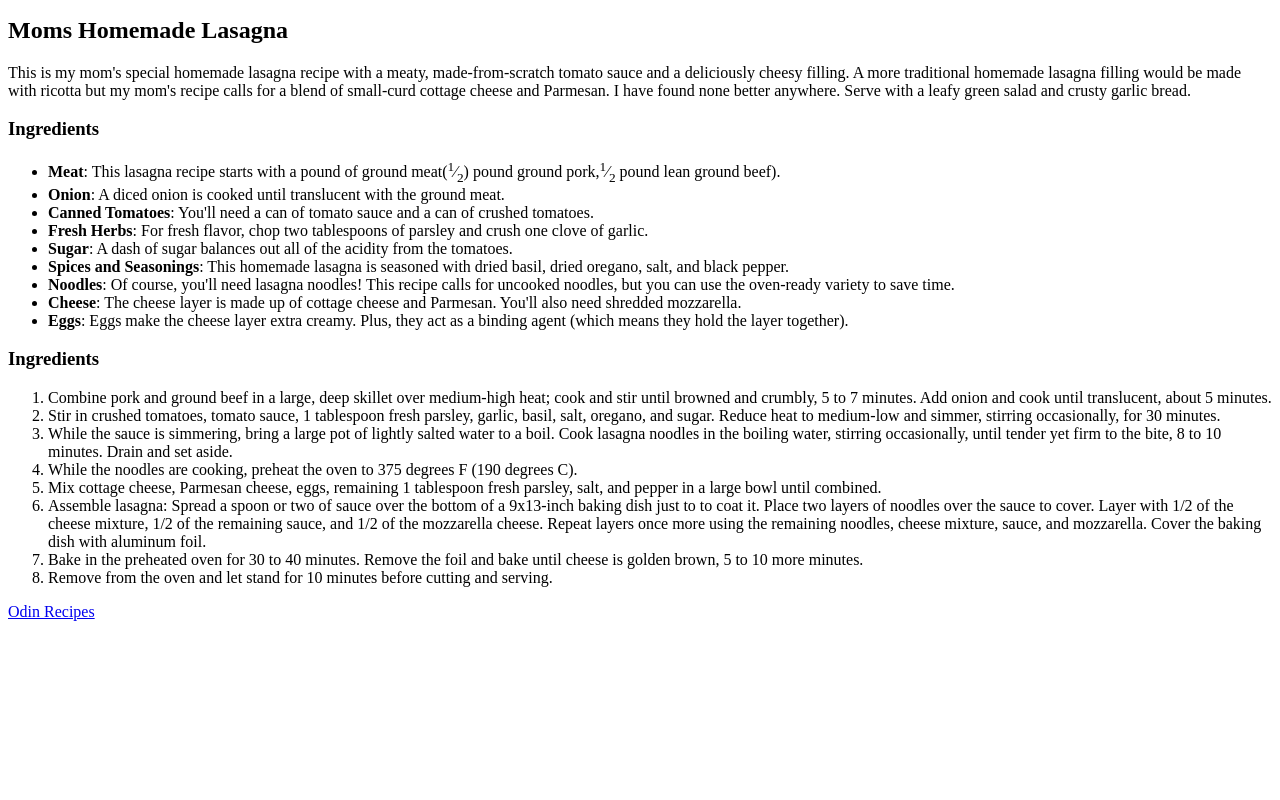
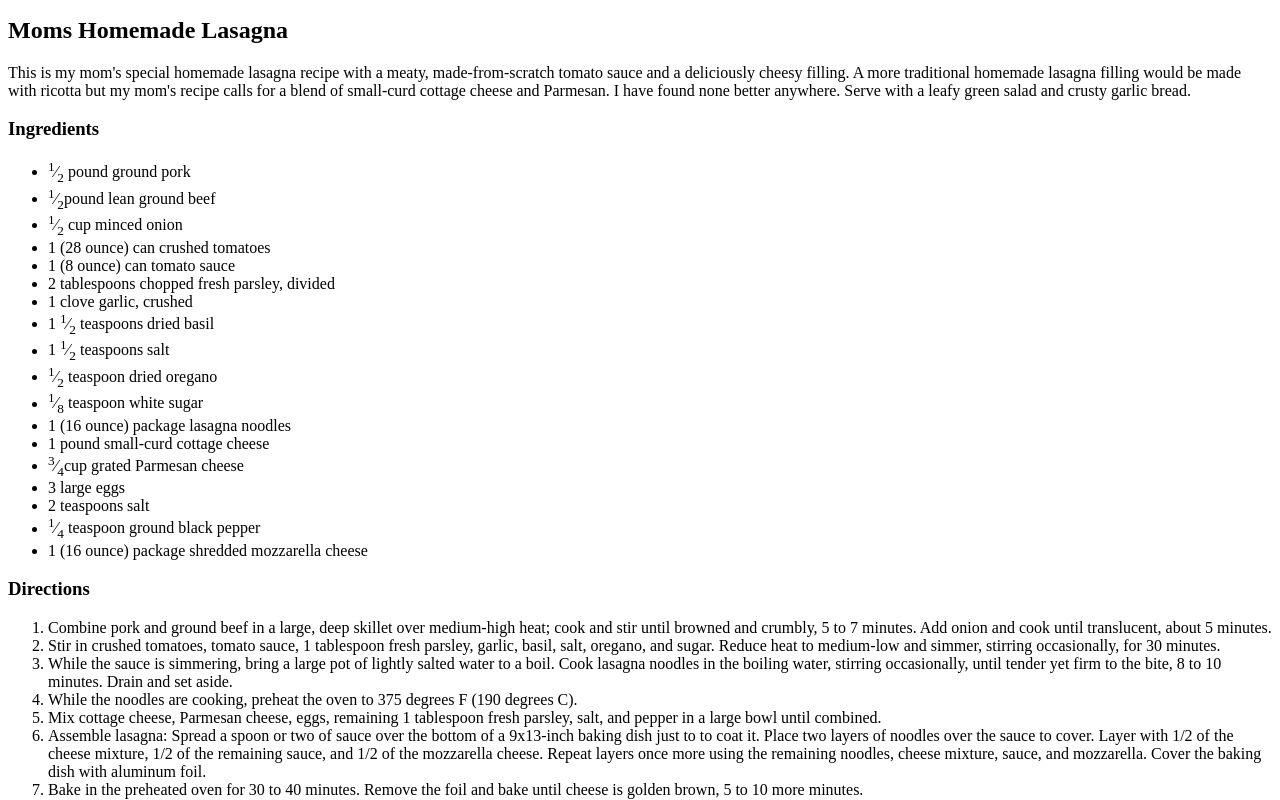
Before and after one commit to halleykc24/odin-recipes, a plain HTML site: page recipes/lasagna.html in a window 1280 px wide. Shown: the part 509-1309 px from the top of the page. Before the commit the page ends 1138 px from the top, so only its background shows below. Drawn offline with Linux system fonts and the light colour scheme.

Commit message:
Correct ingredients list for lasagna.html

```diff
--- a/recipes/lasagna.html
+++ b/recipes/lasagna.html
@@ -11,17 +11,26 @@
     <p>This is my mom's special homemade lasagna recipe with a meaty, made-from-scratch tomato sauce and a deliciously cheesy filling. A more traditional homemade lasagna filling would be made with ricotta but my mom's recipe calls for a blend of small-curd cottage cheese and Parmesan. I have found none better anywhere. Serve with a leafy green salad and crusty garlic bread.</p>
     <h3>Ingredients</h3>
     <ul>
-      <li><strong>Meat</strong>: This lasagna recipe starts with a pound of ground meat(<sup>1</sup>&frasl;<sub>2</sub>) pound ground pork,<sup>1</sup>&frasl;<sub>2</sub> pound lean ground beef).</li>
-      <li><strong>Onion</strong>: A diced onion is cooked until translucent with the ground meat.</li>
-      <li><strong>Canned Tomatoes</strong>: You'll need a can of tomato sauce and a can of crushed tomatoes.</li>
-      <li><strong>Fresh Herbs</strong>: For fresh flavor, chop two tablespoons of parsley and crush one clove of garlic.</li>
-      <li><strong>Sugar</strong>: A dash of sugar balances out all of the acidity from the tomatoes.</li>
-      <li><strong>Spices and Seasonings</strong>: This homemade lasagna is seasoned with dried basil, dried oregano, salt, and black pepper.</li>
-      <li><strong>Noodles</strong>: Of course, you'll need lasagna noodles! This recipe calls for uncooked noodles, but you can use the oven-ready variety to save time.</li>
-      <li> <strong>Cheese</strong>: The cheese layer is made up of cottage cheese and Parmesan. You'll also need shredded mozzarella.</li>
-      <li><strong>Eggs</strong>: Eggs make the cheese layer extra creamy. Plus, they act as a binding agent (which means they hold the layer together).</li>
+      <li><sup>1</sup>&frasl;<sub>2</sub> pound ground pork</li>
+      <li><sup>1</sup>&frasl;<sub>2</sub>pound lean ground beef</li>
+      <li><sup>1</sup>&frasl;<sub>2</sub> cup minced onion</li>
+      <li>1 (28 ounce) can crushed tomatoes</li>
+      <li>1 (8 ounce) can tomato sauce</li>
+      <li>2 tablespoons chopped fresh parsley, divided</li>
+      <li>1 clove garlic, crushed</li>
+      <li>1 <sup>1</sup>&frasl;<sub>2</sub> teaspoons dried basil</li>
+      <li>1 <sup>1</sup>&frasl;<sub>2</sub> teaspoons salt</li>
+      <li><sup>1</sup>&frasl;<sub>2</sub> teaspoon dried oregano</li>
+      <li><sup>1</sup>&frasl;<sub>8</sub> teaspoon white sugar</li>
+      <li>1 (16 ounce) package lasagna noodles</li>
+      <li>1 pound small-curd cottage cheese</li>
+      <li><sup>3</sup>&frasl;<sub>4</sub>cup grated Parmesan cheese</li>
+      <li>3 large eggs</li>
+      <li>2 teaspoons salt</li>
+      <li><sup>1</sup>&frasl;<sub>4</sub> teaspoon ground black pepper</li>
+      <li>1 (16 ounce) package shredded mozzarella cheese</li>
     </ul>
-    <h3>Ingredients</h3>
+    <h3>Directions</h3>
       <ol>
         <li>Combine pork and ground beef in a large, deep skillet over medium-high heat; cook and stir until browned and crumbly, 5 to 7 minutes. Add onion and cook until translucent, about 5 minutes.</li>
         <li>Stir in crushed tomatoes, tomato sauce, 1 tablespoon fresh parsley, garlic, basil, salt, oregano, and sugar. Reduce heat to medium-low and simmer, stirring occasionally, for 30 minutes.</li>
```
